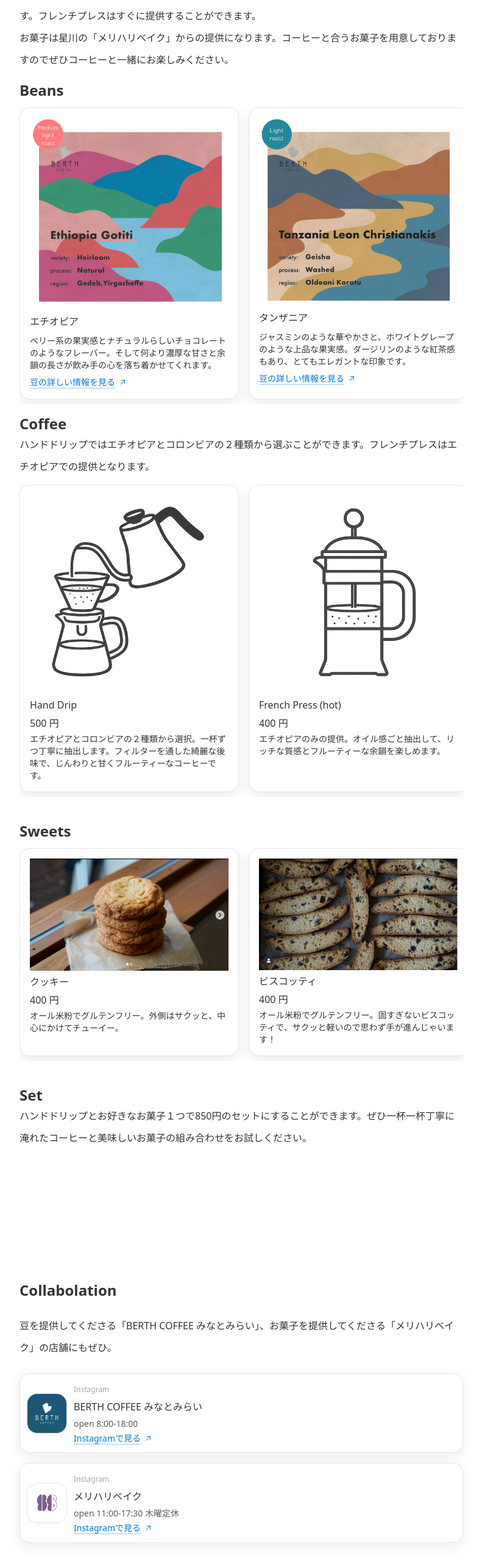
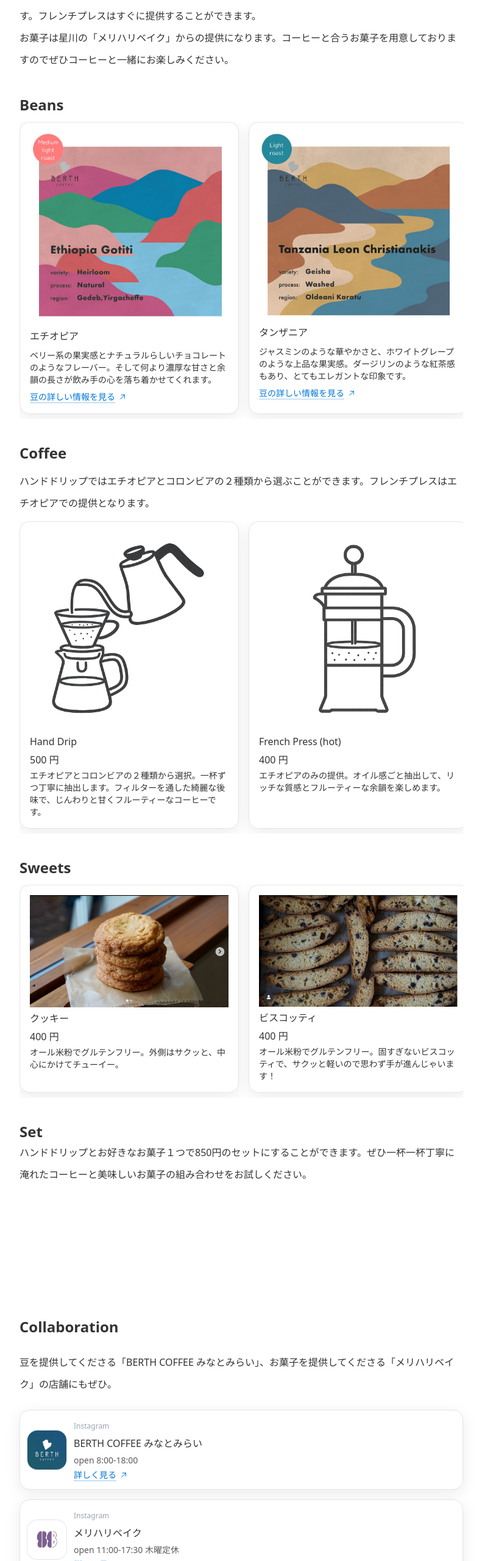
Before and after one commit to mimimizuno/Tokiwa_web, a React (Vite) app: page / in a window 1280 px wide. Shown: the part 2666-5226 px from the top of the page at 61% size, without its empty margins (244-1035 px from the left). Built offline with nearby package versions, Linux system fonts and the light colour scheme; a web font is replaced by a local one.

Commit message:
Finish footer

```diff
--- a/src/components/InstaBookmarkCard.tsx
+++ b/src/components/InstaBookmarkCard.tsx
@@ -28,7 +28,7 @@ export function InstaLinkCard({ name, url, image, desc, className = "" }: InstaL
         <p className="line-clamp-1 text-sm text-main/80">{desc}</p>
 
         <span className="mt-1 inline-flex items-center gap-1 text-sm text-url underline decoration-url/40 underline-offset-4 group-hover:decoration-url">
-          Instagramで見る
+          詳しく見る
           <svg viewBox="0 0 24 24" className="h-4 w-4" aria-hidden>
             <path d="M7 17L17 7M17 7H9M17 7v8" stroke="currentColor" strokeWidth="1.5" strokeLinecap="round" strokeLinejoin="round"/>
           </svg>
--- a/src/components/Loader.tsx
+++ /dev/null
@@ -1,24 +0,0 @@
-import { motion } from "framer-motion";
-
-type Props = { onFinish?: () => void };
-
-export function Loader({ onFinish }: Props) {
-  return (
-    <motion.div
-      className="fixed inset-0 z-50 grid place-items-center bg-white"
-      initial={{ opacity: 1 }}
-      exit={{ opacity: 0, transition: { duration: 0.6 } }}
-    >
-      {/* ロード動画（/publicに配置） */}
-      <video
-        className="w-40 h-40 object-contain"
-        src="/videos/loader.mp4"
-        autoPlay
-        muted
-        playsInline
-        onEnded={onFinish}
-      />
-      <p className="mt-4 text-xs text-neutral-500">Loading…</p>
-    </motion.div>
-  );
-}
--- a/src/sections/Collaboration.tsx
+++ b/src/sections/Collaboration.tsx
@@ -7,7 +7,7 @@ export function Collaboration() {
   return (
     <>
       <motion.h1 className="section-title" {...fadeIn()}>
-        Collabolation
+        Collaboration
       </motion.h1>
       <p className="main-text">
           豆を提供してくださる「BERTH COFFEE みなとみらい」、お菓子を提供してくださる「メリハリベイク」の店舗にもぜひ。
--- a/src/sections/Footer.tsx
+++ b/src/sections/Footer.tsx
@@ -3,21 +3,24 @@ export function Footer() {
       <footer className="mt-20 border-t border-neutral-200">
         <div className="max-w-screen-md mx-auto px-5 py-10 text-sm text-neutral-600">
           <div className="flex items-center gap-3">
-            <img src="/images/profile.jpg" alt="profile" className="w-10 h-10 rounded-full object-cover" />
+            <img src="/images/sososo_icon.jpg" alt="profile" className="w-10 h-10 rounded-full object-cover" />
             <div>
-              <p className="font-medium">店主 / Mizuno</p>
-              <p>浅煎りが好き。実験好き。日々コーヒーの表現を探求中。</p>
+              <p className="main-text">代表 / sososo</p>
+              <p>フルーティーなコーヒーに魅了され、美味しさを日々追求しています。Instagramでコーヒーに振り回される日常を覗けます。</p>
+              <a
+                href="https://instagram.com/sososo_coffee"
+                target="_blank"
+                rel="noreferrer"
+                className="mt-2 inline-flex items-center gap-1 text-sm text-url underline decoration-url/40 underline-offset-4 group-hover:decoration-url"
+              >
+                Instagramで見る
+              <svg viewBox="0 0 24 24" className="h-4 w-4" aria-hidden>
+                <path d="M7 17L17 7M17 7H9M17 7v8" stroke="currentColor" strokeWidth="1.5" strokeLinecap="round" strokeLinejoin="round"/>
+              </svg>
+              </a>
             </div>
           </div>
-          <div className="mt-4">
-            <a
-              href="https://instagram.com/your_instagram"
-              target="_blank"
-              rel="noreferrer"
-              className="underline"
-            >Instagram</a>
-          </div>
-          <p className="mt-6 text-xs">© 2025 Coffee Stand 305</p>
+          <p className="mt-6 text-xs">Coffee Stand 305</p>
         </div>
       </footer>
     );
--- a/src/sections/Menu.tsx
+++ b/src/sections/Menu.tsx
@@ -16,7 +16,7 @@ export function Menu() {
       </p>
 
       {/* Beans */}
-      <motion.h2 className="accent-text mt-4" {...fadeIn(0.20)}>
+      <motion.h2 className="accent-text mt-10" {...fadeIn(0.20)}>
         Beans
       </motion.h2>
       <div className="mt-3 flex gap-4 overflow-x-auto pb-2 scroll-snap-x">
@@ -43,10 +43,10 @@ export function Menu() {
       </div>
 
       {/* Coffee */}
-      <motion.h2 id="coffee-menu" className="accent-text mt-4" {...fadeIn(0.20)}>
+      <motion.h2 id="coffee-menu" className="accent-text mt-10" {...fadeIn(0.20)}>
         Coffee
       </motion.h2>
-      <p className="main-text">
+      <p className="main-text mt-3">
         ハンドドリップではエチオピアとコロンビアの２種類から選ぶことができます。フレンチプレスはエチオピアでの提供となります。
       </p>
       <div className="mt-3 flex gap-4 overflow-x-auto pb-2 scroll-snap-x">
```
Also changed, not shown: public/images/sososo_icon.jpg (added).
